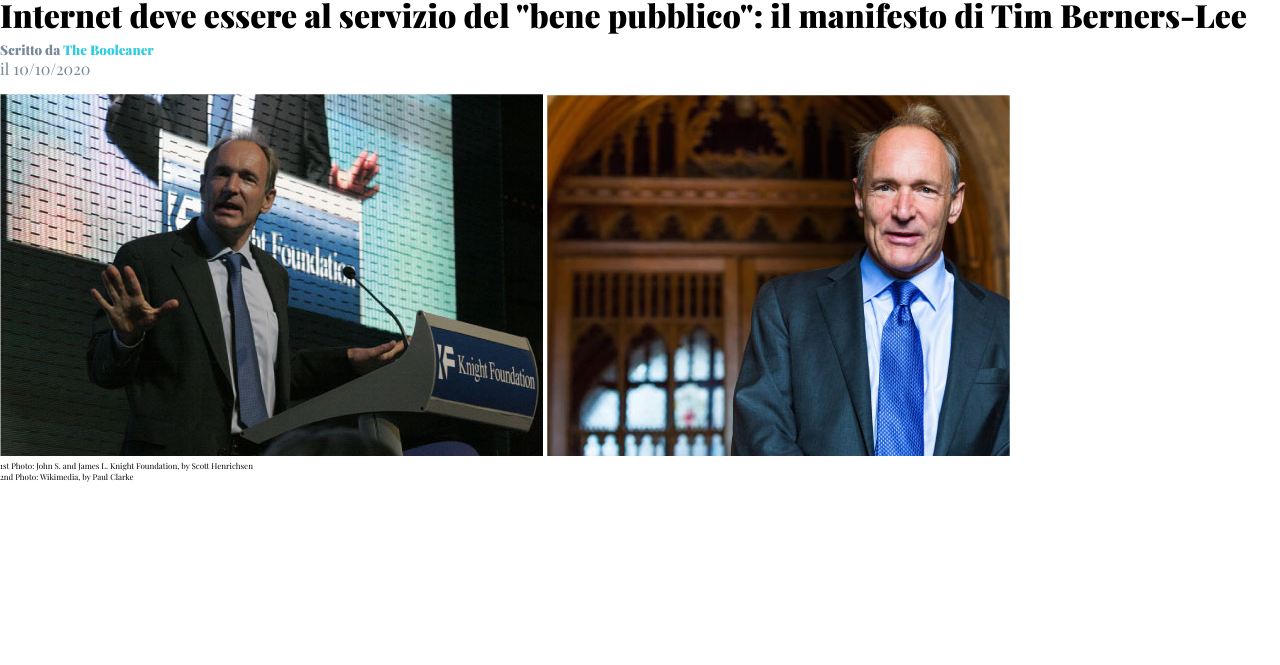
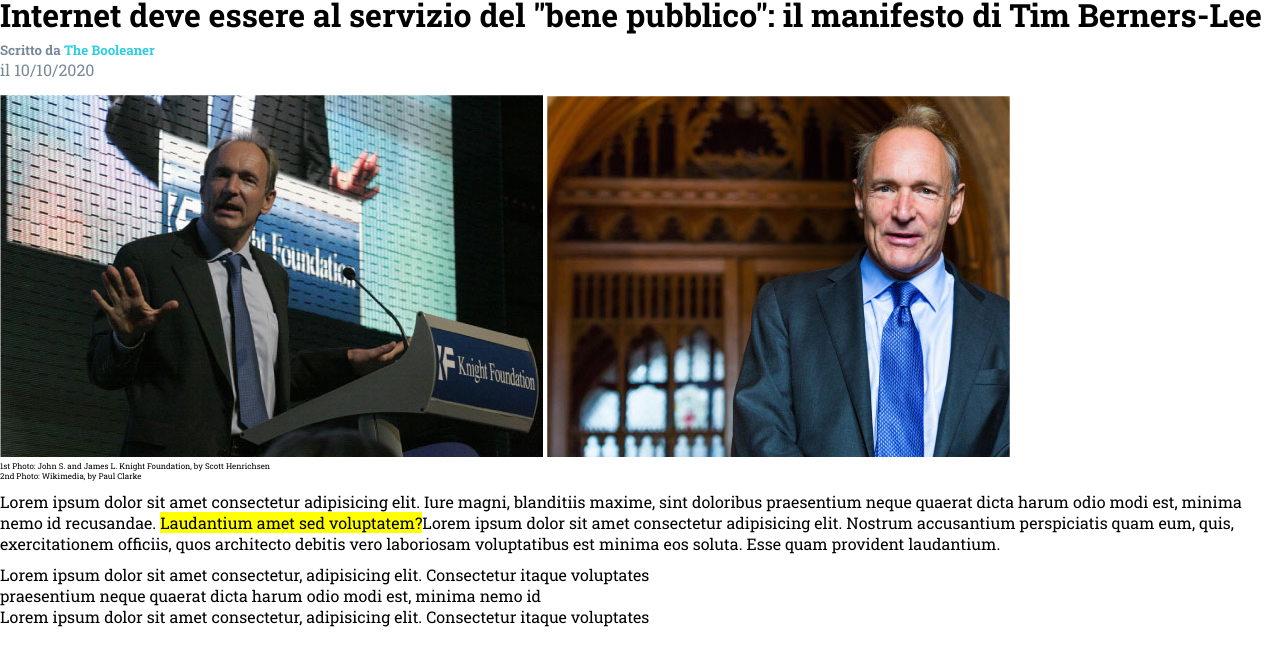
Before and after one commit to ElenaRuscitto/html-css-booleaner, a plain HTML site: page index.html in a window 1280 px wide. Shown: the part 99-764 px from the top of the page. Drawn offline with nearby package versions, Linux system fonts and the light colour scheme.

Commit message:
[add] testo

```diff
--- a/css/main.css
+++ b/css/main.css
@@ -19,7 +19,7 @@ header{
 }
 
 body{
-font-family: 'Playfair Display', serif;
+  font-family: 'Roboto Slab', serif;
 }
 
 /* MAIN  */
@@ -41,3 +41,11 @@ figcaption{
   font-size: .5em;
   color: black;
 }
+
+.paragrafo{
+  margin-top: 10px;
+}
+
+.evidenziatura{
+  background-color: yellow;
+}
--- a/index.html
+++ b/index.html
@@ -4,9 +4,11 @@
   <meta charset="UTF-8">
   <meta name="viewport" content="width=device-width, initial-scale=1.0">
 
+
   <link rel="preconnect" href="https://fonts.googleapis.com">
   <link rel="preconnect" href="https://fonts.gstatic.com" crossorigin>
-  <link href="https://fonts.googleapis.com/css2?family=Playfair+Display:wght@400;900&display=swap" rel="stylesheet">
+  <link href="https://fonts.googleapis.com/css2?family=Playfair+Display:wght@400;900&family=Roboto+Slab:wght@200;400;700;900&display=swap" rel="stylesheet">
+
   <title>The Booleaner</title>
   <link rel="stylesheet" href="css/main.css">
 
@@ -39,6 +41,17 @@
 <!-- testo -->
 <section>
 
+    <p class="paragrafo">
+    Lorem ipsum dolor sit amet consectetur adipisicing elit. Iure magni, blanditiis maxime, sint doloribus praesentium neque quaerat dicta harum odio modi est, minima nemo id recusandae. <span class="evidenziatura">Laudantium amet sed voluptatem?</span>Lorem ipsum dolor sit amet consectetur adipisicing elit. Nostrum accusantium perspiciatis quam eum, quis, exercitationem officiis, quos architecto debitis vero laboriosam voluptatibus est minima eos soluta. Esse quam provident laudantium.
+    </p>
+
+      <ul class="paragrafo">
+        <li>Lorem ipsum dolor sit amet consectetur, adipisicing elit. Consectetur itaque voluptates</li>
+        <li> praesentium neque quaerat dicta harum odio modi est, minima nemo id</li>
+        <li>Lorem ipsum dolor sit amet consectetur, adipisicing elit. Consectetur itaque voluptates</li>
+      </ul>
+
+
 </section>
 <!-- /testo -->
 
```
